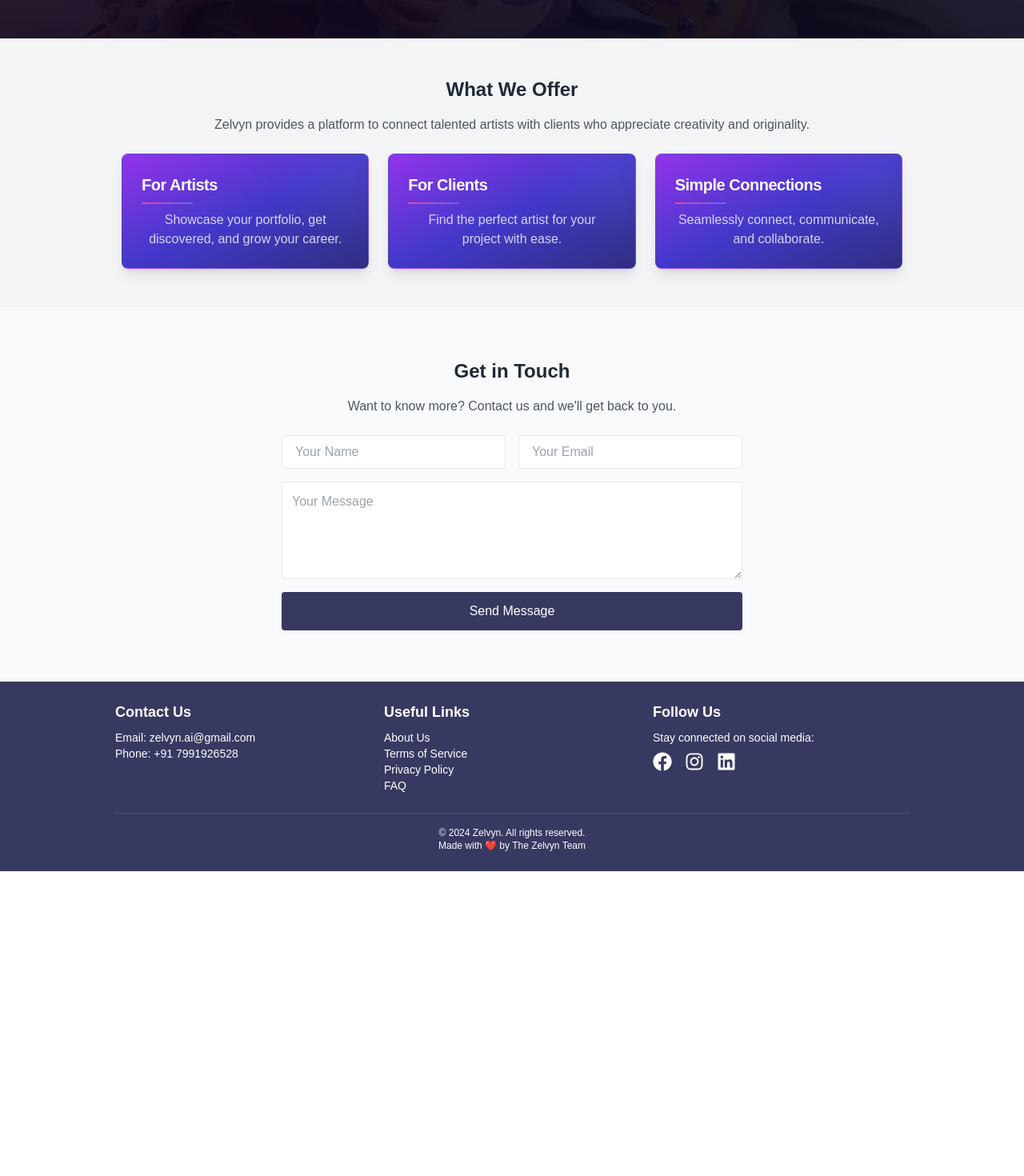
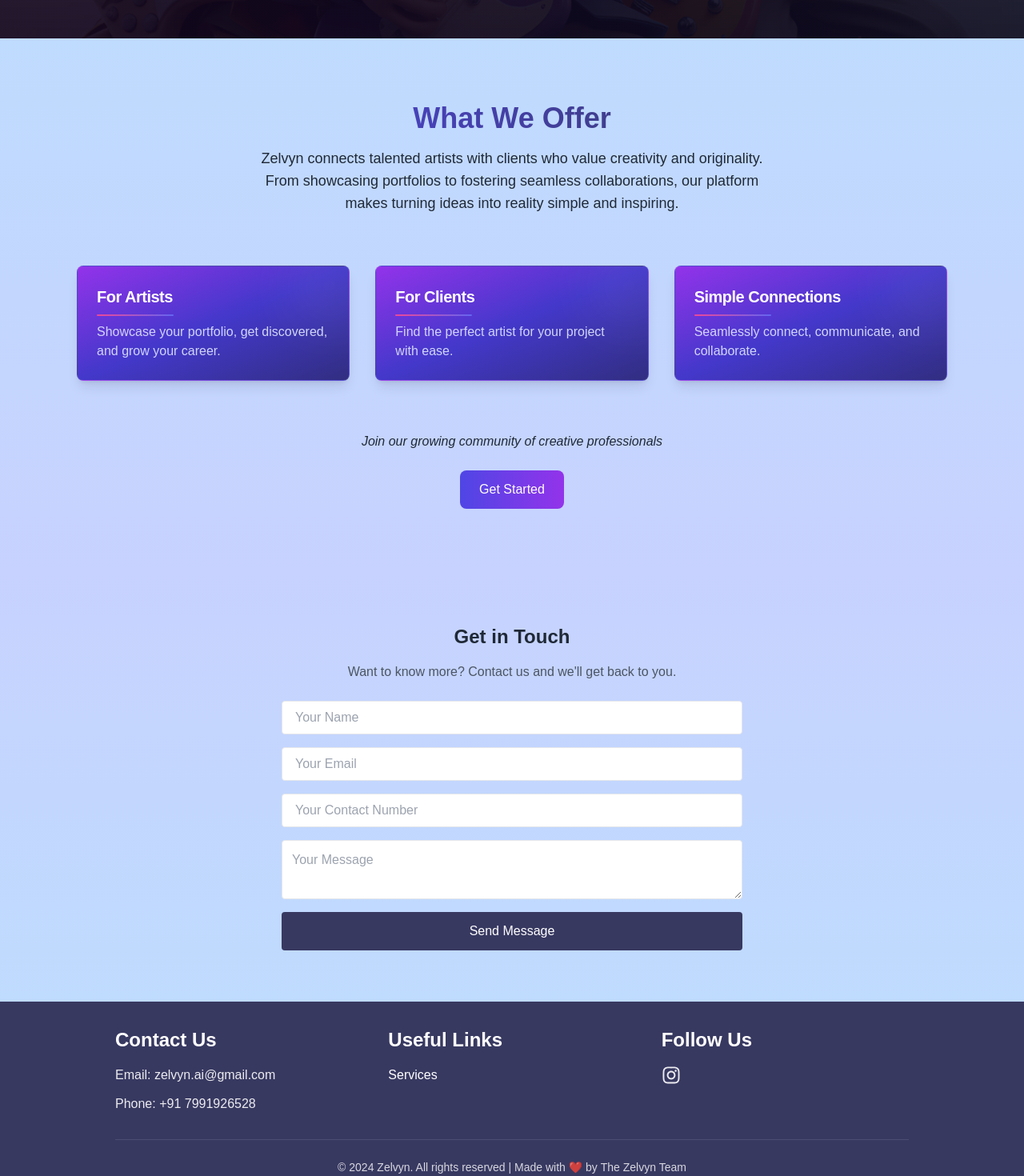
Before and after one commit to zelvyn/landing-page, a Next.js app: page / in a window 1280 px wide. Shown: the part 840-2310 px from the top of the page at 80% size. Before the commit the page ends 1929 px from the top, so only its background shows below. Built offline with nearby package versions, Linux system fonts and the light colour scheme; a web font is replaced by a local one.

Commit message:
final kanding opage

```diff
--- a/src/app/components/atoms/InputBox.tsx
+++ b/src/app/components/atoms/InputBox.tsx
@@ -1,6 +1,6 @@
 import React from "react";
 
-interface InputBoxProps {
+interface InputBoxProps extends React.InputHTMLAttributes<HTMLInputElement> {
   placeholder?: string;
   value?: string;
   onChange?: (e: React.ChangeEvent<HTMLInputElement>) => void;
@@ -12,6 +12,7 @@ export const InputBox: React.FC<InputBoxProps> = ({
   value,
   onChange,
   className,
+  ...rest
 }) => {
   const baseStyle =
     "w-full px-4 py-2 border rounded text-gray-800 focus:outline-none focus:ring-2 focus:ring-primary";
@@ -23,6 +24,7 @@ export const InputBox: React.FC<InputBoxProps> = ({
       value={value}
       onChange={onChange}
       className={`${baseStyle} ${className}`}
+      {...rest}
     />
   );
 };
--- a/src/app/components/molecules/FeatureCard.tsx
+++ b/src/app/components/molecules/FeatureCard.tsx
@@ -28,7 +28,7 @@ export default function FeatureCard({
           >
             {title}
           </Typography>
-          <div className="h-0.5 w-16 bg-gradient-to-r from-pink-500 to-indigo-500
+          <div className="h-0.5 w-24 bg-gradient-to-r from-pink-500 to-indigo-500
                          rounded-full transform origin-left group-hover:scale-x-125 transition-transform" />
         </div>
 
--- a/src/app/components/molecules/Footer.tsx
+++ b/src/app/components/molecules/Footer.tsx
@@ -1,85 +1,190 @@
+// import React from "react";
+// import { FaFacebook, FaInstagram, FaLinkedin } from "react-icons/fa"; // React Icons
+
+// const Footer = () => {
+//   return (
+//     <footer className="bg-primary text-white py-6">
+//       <div className="max-w-5xl mx-auto px-4">
+//         {/* Top Section with Details */}
+//         <div className="grid grid-cols-1 md:grid-cols-3 gap-4 text-sm">
+//           {/* Contact Information */}
+//           <div>
+//             <h4 className="text-lg font-bold mb-2">Contact Us</h4>
+//             <p>Email: zelvyn.ai@gmail.com</p>
+//             <p>Phone: +91 7991926528</p>
+//           </div>
+
+//           {/* Useful Links */}
+//           <div>
+//             <h4 className="text-lg font-bold mb-2">Useful Links</h4>
+//             <ul>
+//               <li>
+//                 <a href="#features" className="hover:underline">
+//                   Services
+//                 </a>
+//               </li>
+//               {/* <li>
+//                 <a href="#terms" className="hover:underline">
+//                   Terms of Service
+//                 </a>
+//               </li>
+//               <li>
+//                 <a href="#privacy" className="hover:underline">
+//                   Privacy Policy
+//                 </a>
+//               </li>
+//               <li>
+//                 <a href="#faq" className="hover:underline">
+//                   FAQ
+//                 </a>
+//               </li> */}
+//             </ul>
+//           </div>
+
+//           {/* Follow Us Section */}
+//           <div>
+//             <h4 className="text-lg font-bold mb-2">Follow Us</h4>
+
+//             <div className="flex space-x-4 mt-2">
+//               {/* <a
+//                 href="https://facebook.com"
+//                 className="text-white hover:text-blue-600"
+//                 aria-label="Facebook"
+//               >
+//                 <FaFacebook className="w-6 h-6" />
+//               </a> */}
+//               <a
+//                 href="https://instagram.com"
+//                 className="text-white hover:text-pink-600"
+//                 aria-label="Instagram"
+//               >
+//                 <FaInstagram className="w-6 h-6" />
+//               </a>
+//               {/* <a
+//                 href="https://linkedin.com"
+//                 className="text-white hover:text-blue-700"
+//                 aria-label="LinkedIn"
+//               >
+//                 <FaLinkedin className="w-6 h-6" />
+//               </a> */}
+//             </div>
+//           </div>
+//         </div>
+
+//         {/* Bottom Section */}
+//         <div className="border-t border-gray-600 mt-6 pt-4 text-center text-xs">
+//           <p></p>
+//           <p>
+//           &copy; 2024 Zelvyn. All rights reserved | Made with ❤️ by{" "}
+//             <a href="#team" className="hover:underline">
+//               The Zelvyn Team
+//             </a>
+//           </p>
+//         </div>
+//       </div>
+//     </footer>
+//   );
+// };
+
+// export default Footer;
+
 import React from "react";
-import { FaFacebook, FaInstagram, FaLinkedin } from "react-icons/fa"; // React Icons
+import { FaInstagram } from "react-icons/fa";
+import { Typography } from "../atoms/Typography";
 
 const Footer = () => {
   return (
-    <footer className="bg-primary text-white py-6">
+    <footer className="bg-gradient-to-r bg-[#383961] py-8">
       <div className="max-w-5xl mx-auto px-4">
         {/* Top Section with Details */}
-        <div className="grid grid-cols-1 md:grid-cols-3 gap-4 text-sm">
+        <div className="grid grid-cols-1 md:grid-cols-3 gap-8">
           {/* Contact Information */}
-          <div>
-            <h4 className="text-lg font-bold mb-2">Contact Us</h4>
-            <p>Email: zelvyn.ai@gmail.com</p>
-            <p>Phone: +91 7991926528</p>
+          <div className="space-y-3">
+            <Typography
+              variant="subheading"
+              className="text-white font-semibold mb-4"
+            >
+              Contact Us
+            </Typography>
+            <Typography
+              variant="body"
+              className="text-white/90"
+            >
+              Email: zelvyn.ai@gmail.com
+            </Typography>
+            <Typography
+              variant="body"
+              className="text-white/90"
+            >
+              Phone: +91 7991926528
+            </Typography>
           </div>
 
           {/* Useful Links */}
-          <div>
-            <h4 className="text-lg font-bold mb-2">Useful Links</h4>
-            <ul>
-              <li>
-                <a href="#about" className="hover:underline">
-                  About Us
-                </a>
-              </li>
-              <li>
-                <a href="#terms" className="hover:underline">
-                  Terms of Service
-                </a>
-              </li>
-              <li>
-                <a href="#privacy" className="hover:underline">
-                  Privacy Policy
-                </a>
-              </li>
-              <li>
-                <a href="#faq" className="hover:underline">
-                  FAQ
-                </a>
-              </li>
-            </ul>
+          <div className="space-y-3">
+            <Typography
+              variant="subheading"
+              className="text-white font-semibold mb-4"
+            >
+              Useful Links
+            </Typography>
+            <div>
+              <button
+                onClick={() => {
+                  document.getElementById('features')?.scrollIntoView({
+                    behavior: 'smooth'
+                  });
+                }}
+                className="text-white/90 hover:text-white transition-colors duration-200"
+              >
+                <Typography variant="body" className="text-white ">
+                  Services
+                </Typography>
+              </button>
+            </div>
           </div>
 
           {/* Follow Us Section */}
-          <div>
-            <h4 className="text-lg font-bold mb-2">Follow Us</h4>
-            <p>Stay connected on social media:</p>
-            <div className="flex space-x-4 mt-2">
-              <a
-                href="https://facebook.com"
-                className="text-white hover:text-blue-600"
-                aria-label="Facebook"
-              >
-                <FaFacebook className="w-6 h-6" />
-              </a>
+          <div className="space-y-3">
+            <Typography
+              variant="subheading"
+              className="text-white font-semibold mb-4"
+            >
+              Follow Us
+            </Typography>
+            <div className="flex space-x-4">
               <a
                 href="https://instagram.com"
-                className="text-white hover:text-pink-600"
+                className="text-white/90 hover:text-white transition-colors duration-200
+                          transform hover:scale-110"
                 aria-label="Instagram"
+                target="_blank"
+                rel="noopener noreferrer"
               >
                 <FaInstagram className="w-6 h-6" />
-              </a>
-              <a
-                href="https://linkedin.com"
-                className="text-white hover:text-blue-700"
-                aria-label="LinkedIn"
-              >
-                <FaLinkedin className="w-6 h-6" />
               </a>
             </div>
           </div>
         </div>
 
         {/* Bottom Section */}
-        <div className="border-t border-gray-600 mt-6 pt-4 text-center text-xs">
-          <p>&copy; 2024 Zelvyn. All rights reserved.</p>
-          <p>
-            Made with ❤️ by{" "}
-            <a href="#team" className="hover:underline">
+        <div className="border-t border-white/10 mt-8 pt-6 text-center">
+          <Typography
+            variant="body"
+            className="text-white/80 text-sm"
+          >
+            &copy; 2024 Zelvyn. All rights reserved | Made with ❤️ by{" "}
+            <button
+              onClick={() => {
+                document.getElementById('team')?.scrollIntoView({
+                  behavior: 'smooth'
+                });
+              }}
+              className="hover:text-white transition-colors duration-200"
+            >
               The Zelvyn Team
-            </a>
-          </p>
+            </button>
+          </Typography>
         </div>
       </div>
     </footer>
--- a/src/app/components/molecules/Header.tsx
+++ b/src/app/components/molecules/Header.tsx
@@ -7,8 +7,8 @@ import Logo from "../atoms/Logo";
 
 const menuItems = [
   { name: "Home", href: "#home" },
-  { name: "About", href: "#about" },
-  { name: "Services", href: "#services" },
+  // { name: "About", href: "#about" },
+  { name: "Services", href: "#features" },
   { name: "Contact", href: "#contact" },
   { name: "Join Us", href: "#join", isPrimary: true },
 ];
@@ -23,7 +23,7 @@ const Header: React.FC<HeaderProps> = ({ isMenuOpen, setIsMenuOpen, onNavClick }
   const toggleMenu = () => setIsMenuOpen(!isMenuOpen);
 
   return (
-    <header className="bg-gradient-to-r from-indigo-600 to-[#383961] shadow sticky top-0 z-50">
+    <header className="bg-gradient-to-r from-indigo-600 to-purple-600  shadow sticky top-0 z-50">
       <div className="max-w-7xl mx-auto px-4 sm:px-6 lg:px-8 flex items-center justify-between py-4">
         <Logo />
 
--- a/src/app/components/sections/ContactSection.tsx
+++ b/src/app/components/sections/ContactSection.tsx
@@ -1,31 +1,100 @@
+import { useState } from "react";
 import { Button } from "../atoms/Button";
 import { InputBox } from "../atoms/InputBox";
 
 export default function ContactSection() {
+  const [formData, setFormData] = useState({
+    name: "",
+    email: "",
+    contactNumber: "",
+    message: "",
+  });
+
+  const handleInputChange = (
+    e: React.ChangeEvent<HTMLInputElement | HTMLTextAreaElement>
+  ) => {
+    const { name, value } = e.target;
+    setFormData((prevData) => ({ ...prevData, [name]: value }));
+  };
+
+
+  const handleSubmit = async (e: React.FormEvent<HTMLFormElement>) => {
+    e.preventDefault();
+    const endpoint = "https://example.com/contact"; // Replace with your endpoint
+
+    try {
+      const response = await fetch(endpoint, {
+        method: "POST",
+        headers: {
+          "Content-Type": "application/json",
+        },
+        body: JSON.stringify(formData),
+      });
+
+      if (response.ok) {
+        alert("Message sent successfully!");
+        setFormData({
+          name: "",
+          email: "",
+          contactNumber: "",
+          message: "",
+        });
+      } else {
+        alert("Failed to send the message.");
+      }
+    } catch (error) {
+      console.error("Error submitting the form:", error);
+      alert("An error occurred. Please try again.");
+    }
+  };
+
   return (
-    <section id="contact" className="py-16 bg-red">
+    <section id="contact" className="py-16 bg-gradient-to-b from-indigo-200 to-blue-200">
       <div className="max-w-5xl mx-auto px-6 text-center">
         <h2 className="text-2xl font-bold text-gray-800 mb-4">Get in Touch</h2>
         <p className="text-gray-600 mb-6">
           Want to know more? Contact us and we&apos;ll get back to you.
         </p>
-        <form className="grid grid-cols-1 gap-4 sm:grid-cols-2 max-w-xl mx-auto">
+        <form
+          onSubmit={handleSubmit}
+          className="flex flex-col items-center gap-4 max-w-xl mx-auto"
+        >
           <InputBox
+            name="name"
             placeholder="Your Name"
+            value={formData.name}
+            onChange={handleInputChange}
             className="p-3 border rounded w-full"
           />
           <InputBox
+            name="email"
             placeholder="Your Email"
+            type="email"
+            value={formData.email}
+            onChange={handleInputChange}
             className="p-3 border rounded w-full"
           />
+          <InputBox
+            name="contactNumber"
+            placeholder="Your Contact Number"
+            type="tel"
+            value={formData.contactNumber}
+            onChange={handleInputChange}
+            className="p-3 border rounded w-full"
+          />
+
           <textarea
+            name="message"
             placeholder="Your Message"
-            className="p-3 border rounded sm:col-span-2 w-full"
-            rows={4}
-          ></textarea>
+            value={formData.message}
+            onChange={handleInputChange}
+            className="p-3 border rounded w-full text-gray-900"
+          />
+
           <Button
+            type="submit"
             variant="primary"
-            className="sm:col-span-2 py-3 w-full transition-transform transform hover:scale-105"
+            className="py-3 w-full transition-transform transform hover:scale-105"
           >
             Send Message
           </Button>
--- a/src/app/components/sections/FeaturesSetions.tsx
+++ b/src/app/components/sections/FeaturesSetions.tsx
@@ -1,11 +1,11 @@
+import { Typography } from "../atoms/Typography";
 import FeatureCard from "../molecules/FeatureCard";
 
 export default function FeaturesSection() {
   const features = [
     {
       title: "For Artists",
-      description:
-        "Showcase your portfolio, get discovered, and grow your career.",
+      description: "Showcase your portfolio, get discovered, and grow your career.",
     },
     {
       title: "For Clients",
@@ -18,25 +18,72 @@ export default function FeaturesSection() {
   ];
 
   return (
-    <section className="py-12 bg-gray-100">
-      <div className="max-w-5xl mx-auto px-6 text-center">
-        <h2 className="text-2xl font-bold text-gray-800 mb-4">What We Offer</h2>
-        <p className="text-gray-600 mb-6">
-          Zelvyn provides a platform to connect talented artists with clients
-          who appreciate creativity and originality.
-        </p>
-        <div className="grid grid-cols-1 sm:grid-cols-2 lg:grid-cols-3 gap-6">
+    <section id="features" className="py-20 bg-gradient-to-b from-blue-200  to-indigo-200">
+      <div className="max-w-6xl mx-auto px-4 sm:px-6 lg:px-8">
+        {/* Section Header */}
+        <div className="max-w-3xl mx-auto text-center mb-16 space-y-4">
+          <Typography
+            variant="heading"
+            className="text-3xl sm:text-4xl font-bold
+                       bg-gradient-to-r from-indigo-600 to-[#383961]
+                       text-transparent bg-clip-text"
+          >
+            What We Offer
+          </Typography>
+
+          <Typography
+            variant="body"
+            className="text-base sm:text-lg text-gray-600/90 leading-relaxed
+                       max-w-2xl mx-auto"
+          >
+            Zelvyn connects talented artists with clients who value creativity and originality.
+            From showcasing portfolios to fostering seamless collaborations, our platform makes
+            turning ideas into reality simple and inspiring.
+          </Typography>
+        </div>
+
+        {/* Features Grid */}
+        <div className="grid grid-cols-1 sm:grid-cols-2 lg:grid-cols-3 gap-8">
           {features.map((feature, index) => (
             <div
               key={index}
-              className="group transition-transform transform hover:scale-105 "
+              className="group transform transition-all duration-300 hover:scale-105"
             >
-              <FeatureCard
-                title={feature.title}
-                description={feature.description}
-              />
+              <div className="relative">
+                {/* Decorative element */}
+                <div className="absolute -inset-1 bg-gradient-to-r from-indigo-600 to-[#383961]
+                                rounded-lg blur opacity-0 group-hover:opacity-20
+                                transition-all duration-300">
+                </div>
+
+                {/* Feature Card */}
+                <FeatureCard
+                  title={feature.title}
+                  description={feature.description}
+                />
+              </div>
             </div>
           ))}
+        </div>
+
+        {/* Optional: Bottom CTA */}
+        <div className="text-center mt-16">
+          <Typography
+            variant="body"
+            className="text-gray-600 italic mb-6"
+          >
+            Join our growing community of creative professionals
+          </Typography>
+          <a
+            href="#join"
+            className="inline-flex items-center justify-center px-6 py-3
+                      bg-gradient-to-r from-indigo-600 to-purple-600
+                       text-white font-medium rounded-lg
+                       transform transition-all duration-300
+                       hover:scale-105 hover:shadow-lg"
+          >
+            Get Started
+          </a>
         </div>
       </div>
     </section>
--- a/src/app/globals.css
+++ b/src/app/globals.css
@@ -13,6 +13,11 @@
     --foreground: #ededed;
   }
 }
+
+html {
+  scroll-behavior: smooth;
+}
+
 
 body {
   color: var(--foreground);
```
Also changed, not shown: src/app/components/sections/HeroSection.tsx (+6 -7 lines).
